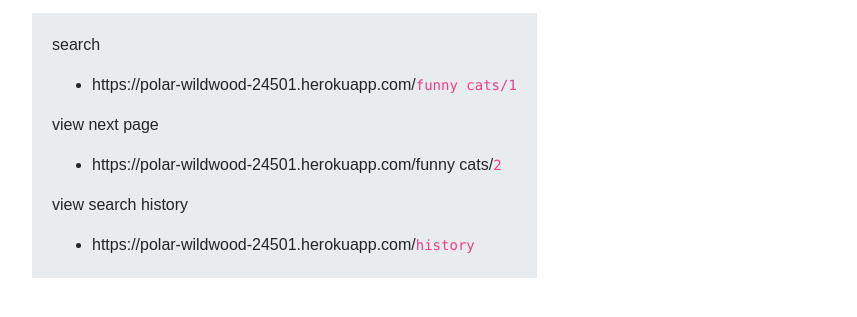
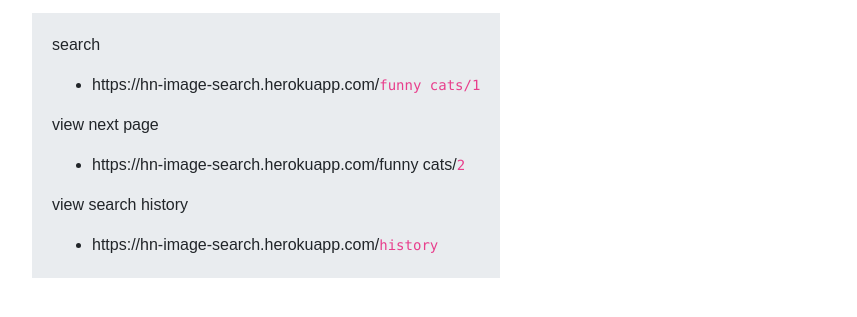
Before and after one commit to mmhansen/img-search, a website: page public/index.html in a window 1280 px wide. Shown: the part 133-450 px from the top of the page, without its empty margins (168-1025 px from the left). Drawn offline with nearby package versions, Linux system fonts and the light colour scheme.

Commit message:
Update index.html

```diff
--- a/public/index.html
+++ b/public/index.html
@@ -23,7 +23,7 @@
           </p>
           <ul>
             <li>
-              https://polar-wildwood-24501.herokuapp.com/<code>funny cats/1</code>
+              https://hn-image-search.herokuapp.com/<code>funny cats/1</code>
             </li>
           </ul>
           <p>
@@ -31,7 +31,7 @@
           </p>
           <ul>
             <li>
-              https://polar-wildwood-24501.herokuapp.com/funny cats/<code>2</code>
+              https://hn-image-search.herokuapp.com/funny cats/<code>2</code>
             </li>
           </ul>
           <p>
@@ -39,7 +39,7 @@
           </p>
           <ul>
             <li>
-              https://polar-wildwood-24501.herokuapp.com/<code>history</code>
+              https://hn-image-search.herokuapp.com/<code>history</code>
             </li>
           </ul>
         </div>
```
